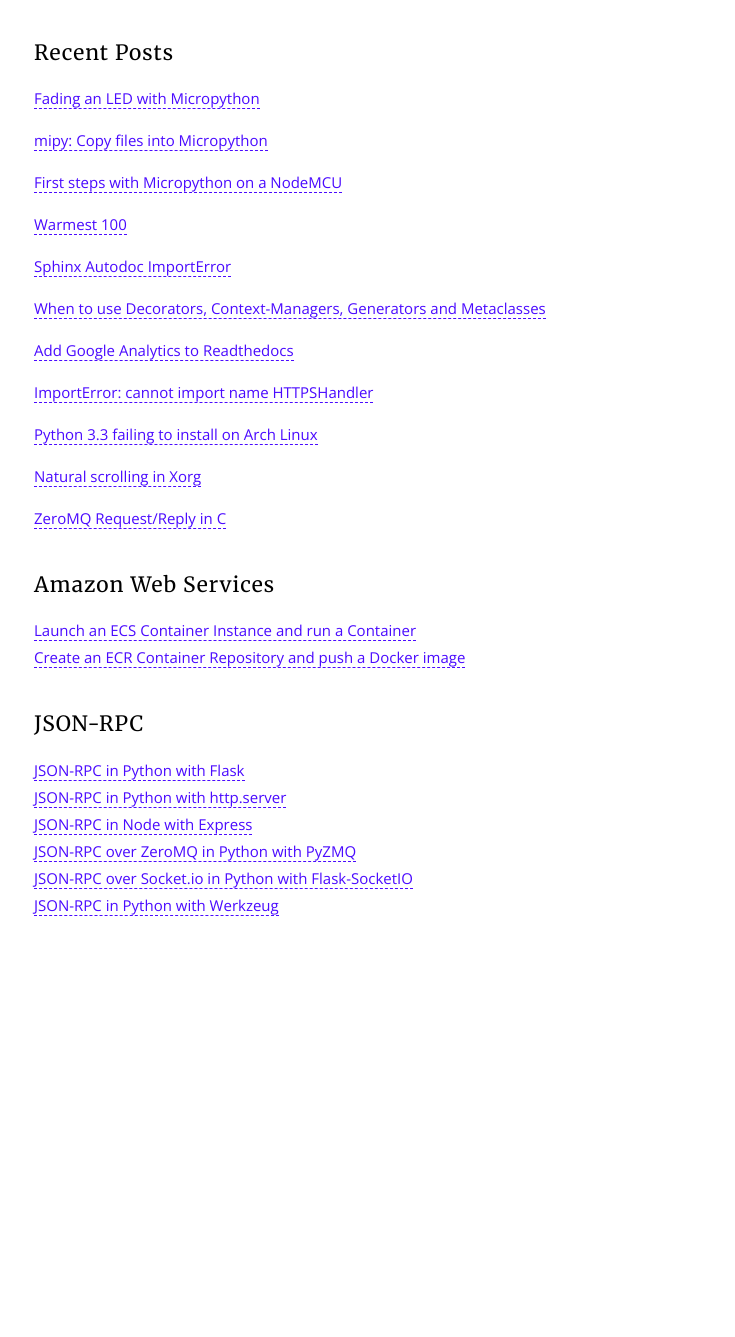
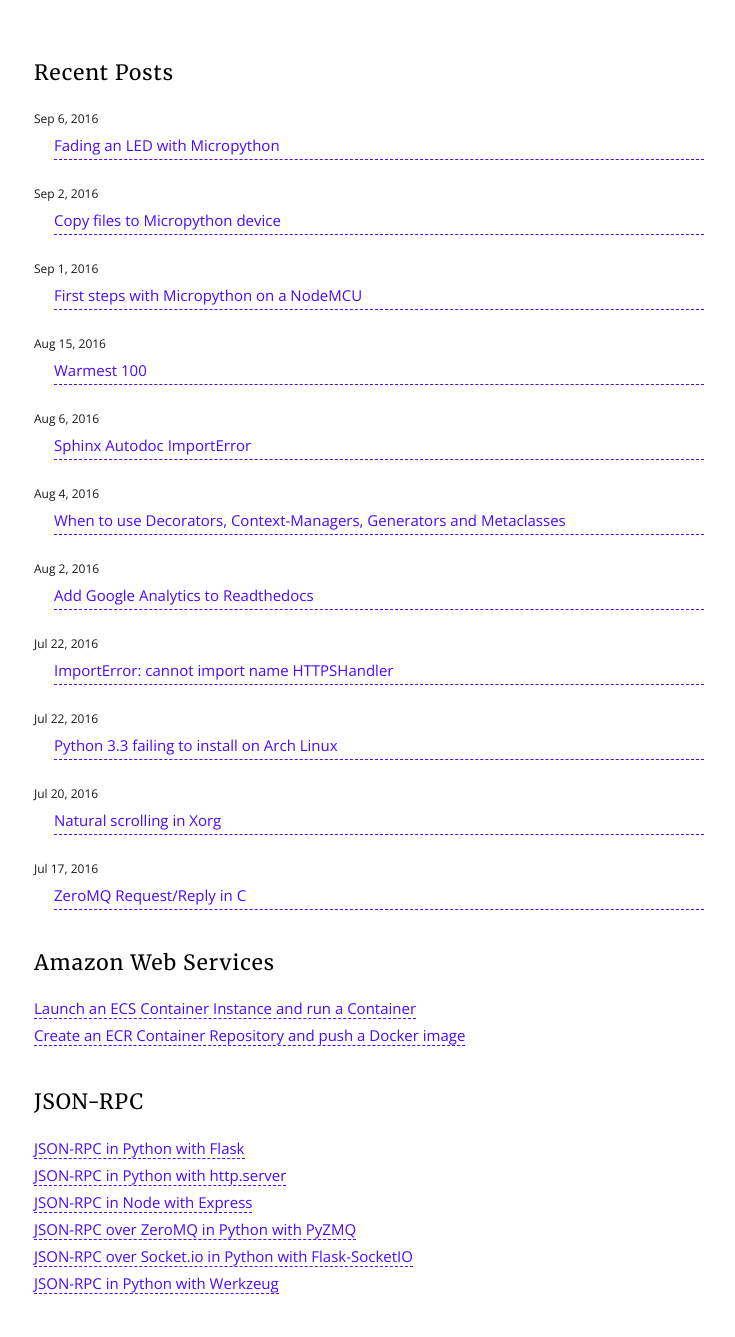
Before and after one commit to explodinglabs/explodinglabs.github.io, a Jekyll site: the page built from index.html, in a window 1280 px wide. Shown: the whole page, without its empty margins (271-1006 px from the left). Built offline with Jekyll 4.4.1, drawn with Linux system fonts in a browser that asks for light colours; before the commit the page ends 959 px from its top, so only the background shows below that.

Commit message:
Adjust design

```diff
--- a/_layouts/post.html
+++ b/_layouts/post.html
@@ -3,10 +3,11 @@
 ---
 <article class="post" itemscope itemtype="http://schema.org/BlogPosting">
 
-    <h1 class="page-title" itemprop="name headline">{{ page.title }}</h1>
     <div class="post-meta">
         <time datetime="{{ page.date | date_to_xmlschema }}" itemprop="datePublished">{{ page.date | date: "%b %-d, %Y" }}</time>
     </div>
+
+    <h1 class="page-title" itemprop="name headline">{{ page.title }}</h1>
 
     <div class="post-content" itemprop="articleBody">
         {{ content }}
--- a/_posts/2016-09-02-mipy.markdown
+++ b/_posts/2016-09-02-mipy.markdown
@@ -1,6 +1,6 @@
 ---
 layout: post
-title: "mipy: Copy files into Micropython"
+title: "Copy files to Micropython device"
 permalink: /mipy
 date: 2016-09-02
 comments: true
--- a/_sass/_base.scss
+++ b/_sass/_base.scss
@@ -77,15 +77,11 @@
 }
 
 h1.page-title {
-    margin: 0;
-    padding: $spacing-unit*1.5 0 $spacing-unit 0;
+    margin: 0 0 $spacing-unit 0;
     font-size: 2em;
     color: black;
     border-bottom: 0px solid $grey-light;
     font-weight: 100;
-    @include media-query($on-laptop) {
-        padding-top: $spacing-unit;
-    }
 }
 
 h1 {
--- a/_sass/_layout.scss
+++ b/_sass/_layout.scss
@@ -6,6 +6,13 @@
     font-size: $postmeta-font-size;
     font-style: italic;
     text-align: right;
+}
+
+.page-content {
+    margin-top: $spacing-unit*1.5;
+    @include media-query($on-laptop) {
+        margin-top: $spacing-unit;
+    }
 }
 
 /**
@@ -24,14 +31,19 @@
  * Posts
  */
 .post-link {
-    margin-bottom: 1em;
+    time {
+        display: block;
+        font-size: 12px;
+    }
+    a {
+        display: block;
+        margin-left: $spacing-unit/2;
+    }
+    margin-bottom: $spacing-unit/2;
 }
 
 .post-meta {
-    display: none;
-    margin-left: 2em;
     margin-bottom: 1em;
-    float: right;
     font-style: italic;
 }
 
--- a/index.html
+++ b/index.html
@@ -9,9 +9,7 @@
     <ul>
     {% for post in site.posts %}
         <li class="post-link">
-            <div class="post-meta">
-                <time datetime="{{ post.date | date_to_xmlschema }}" itemprop="datePublished">{{ post.date | date: "%b %-d, %Y" }}</time>
-            </div>
+            <time datetime="{{ post.date | date_to_xmlschema }}" itemprop="datePublished">{{ post.date | date: "%b %-d, %Y" }}</time>
             <a href="{{ post.url | prepend: site.baseurl }}">{{ post.title }}</a>
         </li>
     {% endfor %}
```
Also changed, not shown: other parts of _posts/2016-09-02-mipy.markdown (+1 -1 lines).
